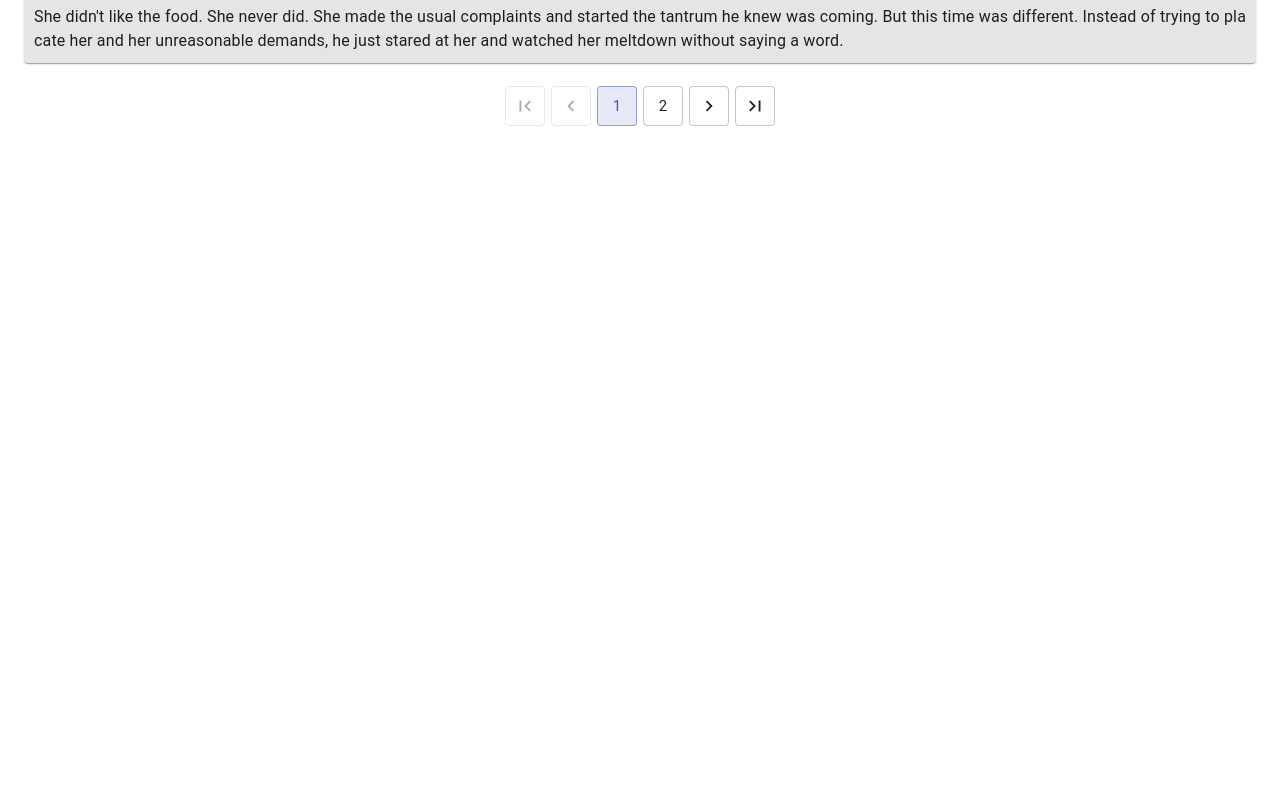
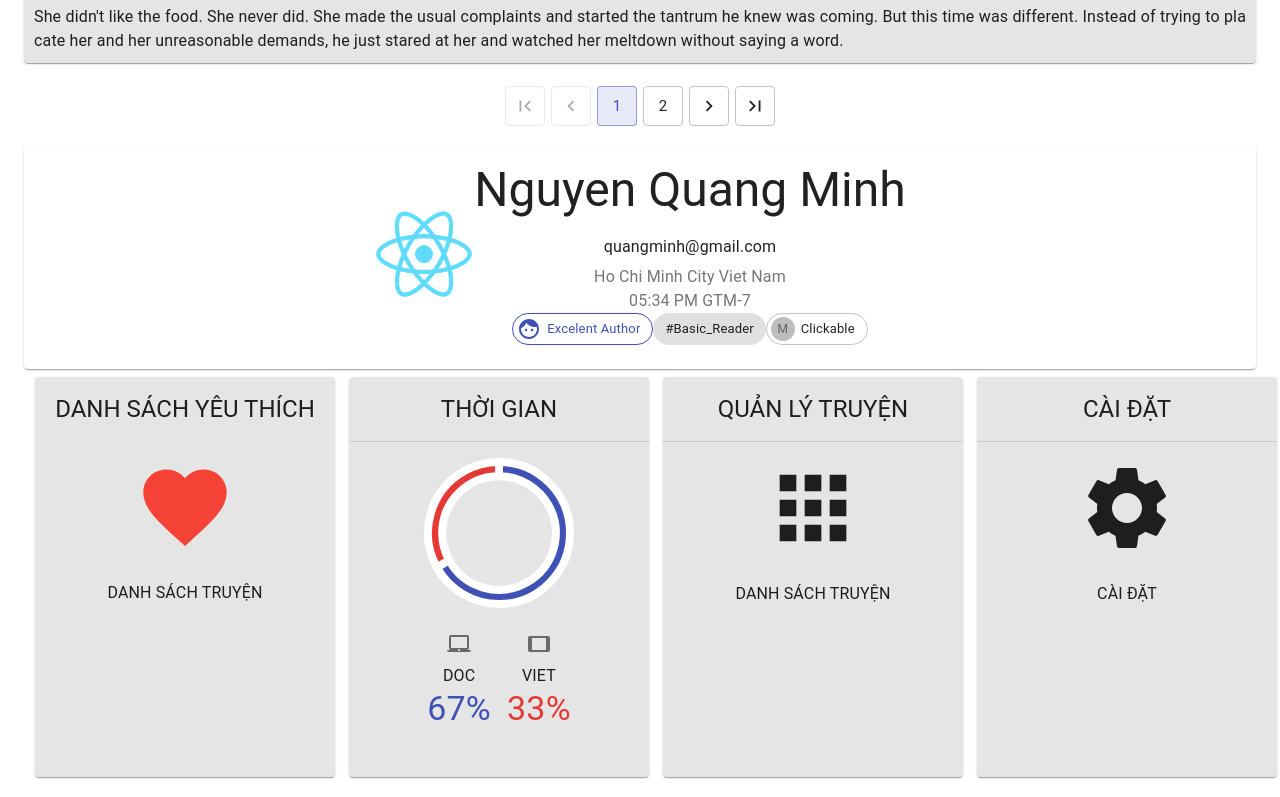
Before and after one commit to hknguyen23/WeReApp, a React (Create React App) app in the folder we-read-app/: page /Profile in a window 1280 px wide. Shown: the part 3321-4118 px from the top of the page. Before the commit the page ends 3467 px from the top, so only its background shows below. Built offline with nearby package versions, Linux system fonts and the light colour scheme.

Commit message:
update profile
update profile

```diff
--- a/we-read-app/package.json
+++ b/we-read-app/package.json
@@ -5,15 +5,13 @@
   "dependencies": {
     "@material-ui/core": "^4.11.2",
     "@material-ui/icons": "^4.11.2",
-    "@testing-library/jest-dom": "^5.11.6",
-    "@testing-library/react": "^11.2.2",
-    "@testing-library/user-event": "^12.6.0",
-    "draft-js": "^0.11.7",
     "@material-ui/lab": "^4.0.0-alpha.57",
     "@testing-library/jest-dom": "^5.11.6",
     "@testing-library/react": "^11.2.2",
     "@testing-library/user-event": "^12.6.0",
+    "chart.js": "^2.9.4",
     "clsx": "^1.1.1",
+    "draft-js": "^0.11.7",
     "prop-types": "^15.7.2",
     "react": "^17.0.1",
     "react-chartjs-2": "^2.11.1",
--- a/we-read-app/src/App.js
+++ b/we-read-app/src/App.js
@@ -1,12 +1,13 @@
 import './App.css';
 import Uploading from './components/uploading/uploading'
 import Detail from './components/detail/detail';
-
+import Profile from "./components/profile/profile";
 function App() {
   return (
     <div className="App">
       <Uploading/>
       <Detail />
+      <Profile />
     </div>
   );
 }
--- a/we-read-app/src/components/profile/AnalystCard.js
+++ b/we-read-app/src/components/profile/AnalystCard.js
@@ -19,7 +19,7 @@ import TabletIcon from '@material-ui/icons/Tablet';
 
 const useStyles = makeStyles(() => ({
     root: {
-        height: '100%'
+        height: '100%',
     }
 }));
 
@@ -84,12 +84,12 @@ const AnalystCard = ({ className, ...rest }) => {
         <Card
             className={clsx(classes.root, className)}
             {...rest}
+            style={{ height: '400px', width: '300px', backgroundColor: "#e5e5e5"}}
         >
-            <CardHeader title="Traffic by Device" />
+            <CardHeader title="THỜI GIAN" />
             <Divider />
             <CardContent>
                 <Box
-                    height={300}
                     position="relative"
                 >
                     <Doughnut
@@ -122,7 +122,7 @@ const AnalystCard = ({ className, ...rest }) => {
                             </Typography>
                             <Typography
                                 style={{ color }}
-                                variant="h2"
+                                variant="h4"
                             >
                                 {value}
                                 %
--- a/we-read-app/src/components/profile/FavoriteCard.js
+++ b/we-read-app/src/components/profile/FavoriteCard.js
@@ -14,6 +14,8 @@ import {
     useTheme
 } from '@material-ui/core';
 import FavoriteIcon from '@material-ui/icons/Favorite';
+import { red } from '@material-ui/core/colors';
+
 
 const useStyles = makeStyles(() => ({
     root: {
@@ -51,22 +53,22 @@ const FavoriteCard = ({ className, ...rest }) => {
         <Card
             className={clsx(classes.root, className)}
             {...rest}
+            style={{ height: '400px', width: '300px', backgroundColor: "#e5e5e5"}}
         >
-            <CardHeader title="Favorite novel" />
-            <Divider />
+            <CardHeader title="DANH SÁCH YÊU THÍCH" />
             <CardContent>
                 <Box
-                    height={300}
                     position="relative"
                 >
-                    <FavoriteIcon style={{ fontSize: 40 }} />
+                    <FavoriteIcon style={{ fontSize: 100 , color: red[500]}} />
                 </Box>
                 <Box
                     display="flex"
                     justifyContent="center"
+                    align-itmes="center"
                     mt={2}
                 >
-                    <Typography>DANH SACH YEU THICH</Typography>
+                    <Typography>DANH SÁCH TRUYỆN</Typography>
                 </Box>
             </CardContent>
         </Card>
--- a/we-read-app/src/components/profile/Infor.js
+++ b/we-read-app/src/components/profile/Infor.js
@@ -0,0 +1,109 @@
+import React from 'react';
+import PropTypes from 'prop-types';
+import clsx from 'clsx';
+import moment from 'moment';
+import {
+  Avatar,
+  Box,
+  Button,
+  Card,
+  CardActions,
+  CardContent,
+  Divider,
+  Typography,
+  makeStyles,
+  Chip
+} from '@material-ui/core';
+
+import FaceIcon from '@material-ui/icons/Face';
+import defaultImg from '../../resources/images/defaultAvatar.png';
+
+const user = {
+  avatar: defaultImg,
+  city: 'Ho Chi Minh City',
+  country: 'Viet Nam',
+  jobTitle: 'Author',
+  name: 'Nguyen Quang Minh',
+  email: "quangminh@gmail.com",
+  timezone: 'GTM-7'
+};
+
+const useStyles = makeStyles(() => ({
+  root: {},
+  avatar: {
+    height: 100,
+    width: 100
+  }
+}));
+
+const Profile = ({ className, ...rest }) => {
+  const classes = useStyles();
+
+
+  const handleClick = () => {
+    console.info('You clicked the Chip.');
+  };
+
+  return (
+    <Card
+      className={clsx(classes.root, className)}
+      {...rest}
+    >
+      <CardContent>
+        <Box
+          alignItems="center"
+          display="flex"
+          flexDirection="row"
+          justifyContent="center"
+        >
+          <div>
+            <Avatar
+                className={classes.avatar}
+                src={user.avatar}
+            />
+          </div>
+          <div justifyContent="flex-start">
+            <Typography
+                color="textPrimary"
+                gutterBottom
+                variant="h3"
+            >
+              {user.name}
+            </Typography>
+            <Typography
+                color="textPrimary"
+                gutterBottom
+                variant="body1"
+            >
+              {user.email}
+            </Typography>
+            <Typography
+                color="textSecondary"
+                variant="body1"
+            >
+              {`${user.city} ${user.country}`}
+            </Typography>
+            <Typography
+                className={classes.dateText}
+                color="textSecondary"
+                variant="body1"
+            >
+              {`${moment().format('hh:mm A')} ${user.timezone}`}
+            </Typography>
+            <Typography>
+              <Chip icon={<FaceIcon/>} label={"Excelent Author"} color="primary" variant="outlined"/>
+              <Chip label="#Basic_Reader"/>
+              <Chip avatar={<Avatar>M</Avatar>} label="Clickable" onClick={handleClick} variant="outlined"/>
+            </Typography>
+          </div>
+        </Box>
+      </CardContent>
+    </Card>
+  );
+};
+
+Profile.propTypes = {
+  className: PropTypes.string
+};
+
+export default Profile;
--- a/we-read-app/src/components/profile/ManagementCard.js
+++ b/we-read-app/src/components/profile/ManagementCard.js
@@ -51,22 +51,22 @@ const ManagementCard = ({ className, ...rest }) => {
         <Card
             className={clsx(classes.root, className)}
             {...rest}
+            style={{ height: '400px', width: '300px', backgroundColor: "#e5e5e5"}}
         >
-            <CardHeader title="Favorite novel" />
+            <CardHeader title="QUẢN LÝ TRUYỆN" />
             <Divider />
             <CardContent>
                 <Box
-                    height={300}
                     position="relative"
                 >
-                    <AppsIcon style={{ fontSize: 40 }} />
+                    <AppsIcon style={{ fontSize: 100 }} />
                 </Box>
                 <Box
                     display="flex"
                     justifyContent="center"
                     mt={2}
                 >
-                    <Typography>DANH SACH YEU THICH</Typography>
+                    <Typography>DANH SÁCH TRUYỆN</Typography>
                 </Box>
             </CardContent>
         </Card>
--- a/we-read-app/src/components/profile/SettingCard.js
+++ b/we-read-app/src/components/profile/SettingCard.js
@@ -13,7 +13,6 @@ import {
     makeStyles,
     useTheme
 } from '@material-ui/core';
-import FavoriteIcon from '@material-ui/icons/Favorite';
 
 const useStyles = makeStyles(() => ({
     root: {
@@ -51,22 +50,22 @@ const SettingCard = ({ className, ...rest }) => {
         <Card
             className={clsx(classes.root, className)}
             {...rest}
+            style={{ height: '400px', width: '300px', backgroundColor: "#e5e5e5"}}
         >
-            <CardHeader title="Favorite novel" />
+            <CardHeader title="CÀI ĐẶT" />
             <Divider />
             <CardContent>
                 <Box
-                    height={300}
                     position="relative"
                 >
-                    <SettingsIcon style={{ fontSize: 40 }} />
+                    <SettingsIcon style={{ fontSize: 100 }} />
                 </Box>
                 <Box
                     display="flex"
                     justifyContent="center"
                     mt={2}
                 >
-                    <Typography>DANH SACH YEU THICH</Typography>
+                    <Typography>CÀI ĐẶT</Typography>
                 </Box>
             </CardContent>
         </Card>
--- a/we-read-app/src/components/profile/profile.js
+++ b/we-read-app/src/components/profile/profile.js
@@ -2,12 +2,20 @@ import React, { useState } from 'react';
 import {
     Container,
     Grid,
-    makeStyles
+    makeStyles,
+    Button
 } from '@material-ui/core';
 import AnalystCard from "./AnalystCard";
+import FavoriteCard from "./FavoriteCard";
+import ManagementCard from "./ManagementCard";
+import SettingCard from "./SettingCard";
+import Infor from "./Infor";
 function Profile() {
   return (
       <Container maxWidth={false}>
+          <Grid>
+              <Infor />
+          </Grid>
           <Grid
               container
               spacing={3}
@@ -19,7 +27,9 @@ function Profile() {
                   xl={3}
                   xs={12}
               >
-                  <Budget />
+                  <Button size="large">
+                      <FavoriteCard />
+                  </Button>
               </Grid>
               <Grid
                   item
@@ -28,7 +38,9 @@ function Profile() {
                   xl={3}
                   xs={12}
               >
-                  <TotalCustomers />
+                  <Button size="large">
+                      <AnalystCard />
+                  </Button>
               </Grid>
               <Grid
                   item
@@ -37,7 +49,9 @@ function Profile() {
                   xl={3}
                   xs={12}
               >
-                  <TasksProgress />
+                  <Button size="large">
+                      <ManagementCard />
+                  </Button>
               </Grid>
               <Grid
                   item
@@ -46,36 +60,12 @@ function Profile() {
                   xl={3}
                   xs={12}
               >
-                  <TotalProfit />
-              </Grid>
-              <Grid
-                  item
-                  lg={8}
-                  md={12}
-                  xl={9}
-                  xs={12}
-              >
-                  <Sales />
-              </Grid>
-              <Grid
-                  item
-                  lg={4}
-                  md={6}
-                  xl={3}
-                  xs={12}
-              >
-                  <AnalystCard />
-              </Grid>
-              <Grid
-                  item
-                  lg={4}
-                  md={6}
-                  xl={3}
-                  xs={12}
-              >
-                  <AnalystCard />
+                  <Button size="large">
+                      <SettingCard />
+                  </Button>
               </Grid>
           </Grid>
+
       </Container>
   );
 }
```
Also changed, not shown: 2 other files (tests, documents, lock files or other folders).
